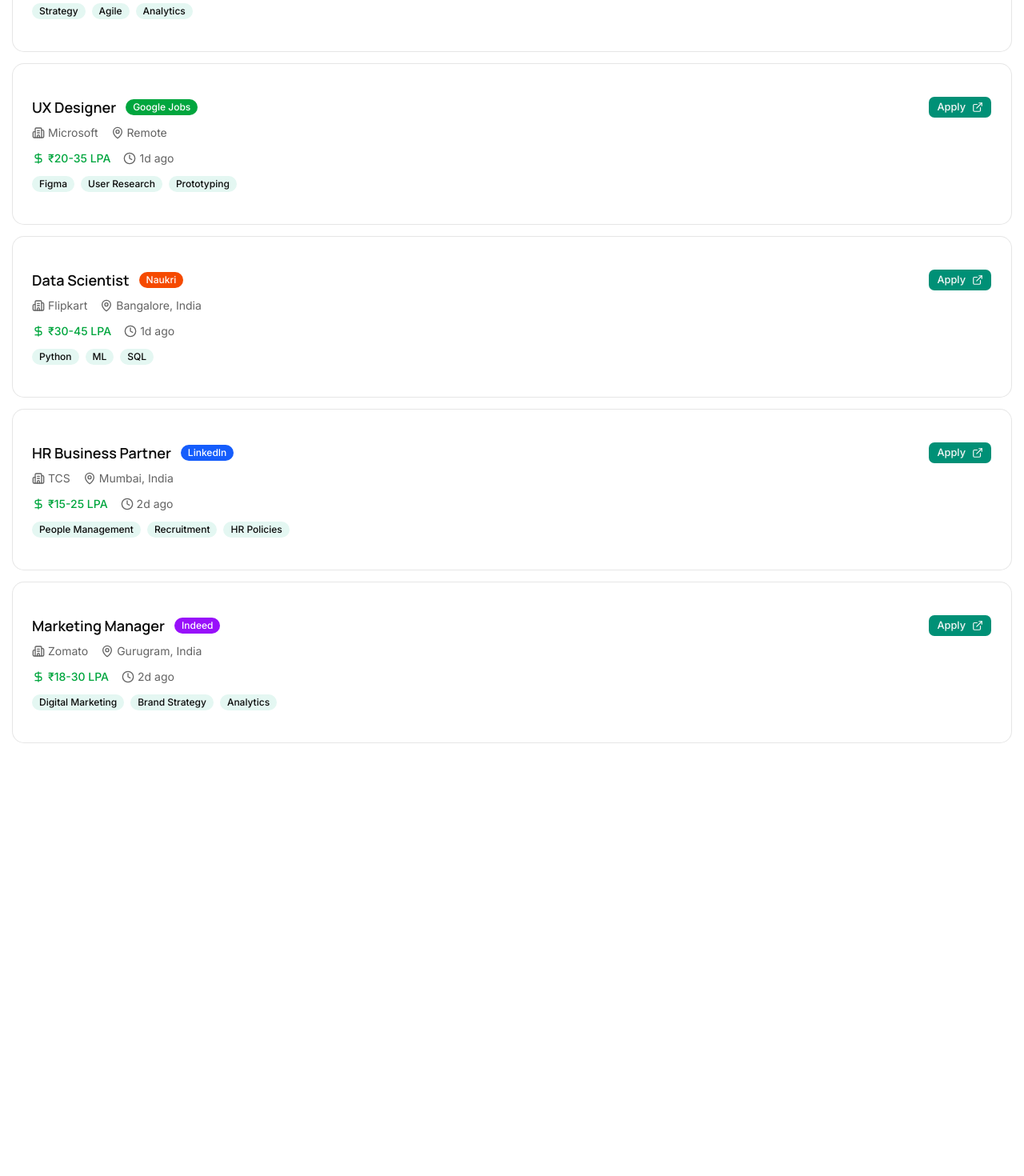
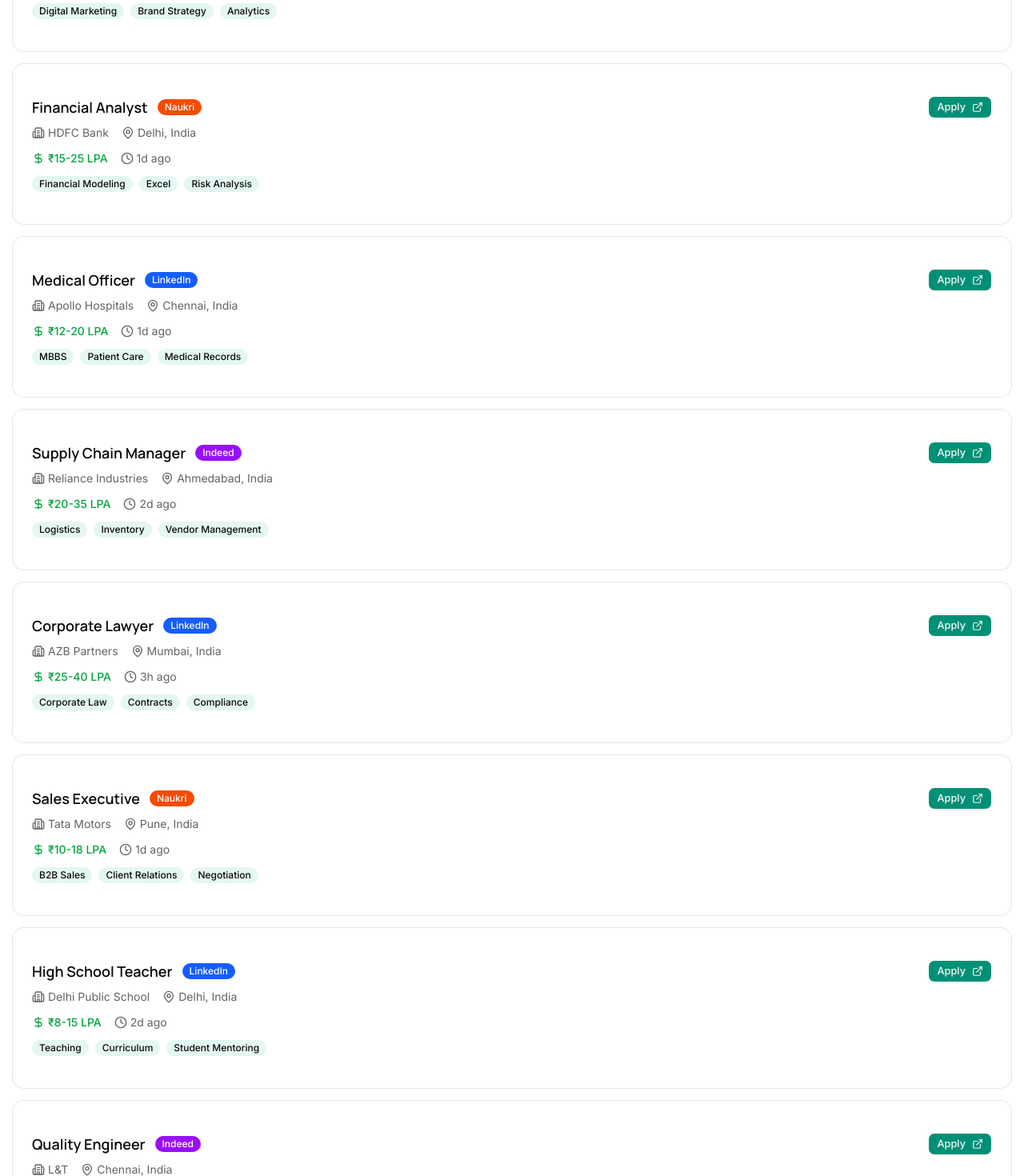
Before and after one commit to securexg/beyond-resume, a Next.js app: page /jobs in a window 1280 px wide. Shown: the part 660-2130 px from the top of the page at 80% size. Before the commit the page ends 1636 px from the top, so only its background shows below. Built offline with nearby package versions, Linux system fonts and the light colour scheme.

Commit message:
Make platform domain-agnostic: expand to all industries

```diff
--- a/app/jobs/page.tsx
+++ b/app/jobs/page.tsx
@@ -33,18 +33,102 @@
   },
   {
     id: 2,
-    title: "Product Manager",
-    company: "Amazon",
-    location: "Hyderabad, India",
-    salary: "₹25-40 LPA",
+    title: "Marketing Manager",
+    company: "Unilever",
+    location: "Mumbai, India",
+    salary: "₹18-30 LPA",
     posted: "5h ago",
     source: "Indeed",
     sourceColor: "bg-purple-600",
-    tags: ["Strategy", "Agile", "Analytics"],
+    tags: ["Digital Marketing", "Brand Strategy", "Analytics"],
     link: "https://www.indeed.com",
   },
   {
     id: 3,
+    title: "Financial Analyst",
+    company: "HDFC Bank",
+    location: "Delhi, India",
+    salary: "₹15-25 LPA",
+    posted: "1d ago",
+    source: "Naukri",
+    sourceColor: "bg-orange-600",
+    tags: ["Financial Modeling", "Excel", "Risk Analysis"],
+    link: "https://www.naukri.com",
+  },
+  {
+    id: 4,
+    title: "Medical Officer",
+    company: "Apollo Hospitals",
+    location: "Chennai, India",
+    salary: "₹12-20 LPA",
+    posted: "1d ago",
+    source: "LinkedIn",
+    sourceColor: "bg-blue-600",
+    tags: ["MBBS", "Patient Care", "Medical Records"],
+    link: "https://www.linkedin.com/jobs",
+  },
+  {
+    id: 5,
+    title: "Supply Chain Manager",
+    company: "Reliance Industries",
+    location: "Ahmedabad, India",
+    salary: "₹20-35 LPA",
+    posted: "2d ago",
+    source: "Indeed",
+    sourceColor: "bg-purple-600",
+    tags: ["Logistics", "Inventory", "Vendor Management"],
+    link: "https://www.indeed.com",
+  },
+  {
+    id: 6,
+    title: "Corporate Lawyer",
+    company: "AZB Partners",
+    location: "Mumbai, India",
+    salary: "₹25-40 LPA",
+    posted: "3h ago",
+    source: "LinkedIn",
+    sourceColor: "bg-blue-600",
+    tags: ["Corporate Law", "Contracts", "Compliance"],
+    link: "https://www.linkedin.com/jobs",
+  },
+  {
+    id: 7,
+    title: "Sales Executive",
+    company: "Tata Motors",
+    location: "Pune, India",
+    salary: "₹10-18 LPA",
+    posted: "1d ago",
+    source: "Naukri",
+    sourceColor: "bg-orange-600",
+    tags: ["B2B Sales", "Client Relations", "Negotiation"],
+    link: "https://www.naukri.com",
+  },
+  {
+    id: 8,
+    title: "High School Teacher",
+    company: "Delhi Public School",
+    location: "Delhi, India",
+    salary: "₹8-15 LPA",
+    posted: "2d ago",
+    source: "LinkedIn",
+    sourceColor: "bg-blue-600",
+    tags: ["Teaching", "Curriculum", "Student Mentoring"],
+    link: "https://www.linkedin.com/jobs",
+  },
+  {
+    id: 9,
+    title: "Quality Engineer",
+    company: "L&T",
+    location: "Chennai, India",
+    salary: "₹12-22 LPA",
+    posted: "4h ago",
+    source: "Indeed",
+    sourceColor: "bg-purple-600",
+    tags: ["Quality Control", "Testing", "ISO Standards"],
+    link: "https://www.indeed.com",
+  },
+  {
+    id: 10,
     title: "UX Designer",
     company: "Microsoft",
     location: "Remote",
@@ -56,40 +140,28 @@
     link: "https://www.google.com/about/careers",
   },
   {
-    id: 4,
-    title: "Data Scientist",
-    company: "Flipkart",
-    location: "Bangalore, India",
-    salary: "₹30-45 LPA",
-    posted: "1d ago",
-    source: "Naukri",
-    sourceColor: "bg-orange-600",
-    tags: ["Python", "ML", "SQL"],
-    link: "https://www.naukri.com",
-  },
-  {
-    id: 5,
-    title: "HR Business Partner",
-    company: "TCS",
-    location: "Mumbai, India",
-    salary: "₹15-25 LPA",
-    posted: "2d ago",
+    id: 11,
+    title: "Product Manager",
+    company: "Amazon",
+    location: "Hyderabad, India",
+    salary: "₹25-40 LPA",
+    posted: "5h ago",
     source: "LinkedIn",
     sourceColor: "bg-blue-600",
-    tags: ["People Management", "Recruitment", "HR Policies"],
+    tags: ["Strategy", "Agile", "Analytics"],
     link: "https://www.linkedin.com/jobs",
   },
   {
-    id: 6,
-    title: "Marketing Manager",
-    company: "Zomato",
-    location: "Gurugram, India",
-    salary: "₹18-30 LPA",
-    posted: "2d ago",
-    source: "Indeed",
-    sourceColor: "bg-purple-600",
-    tags: ["Digital Marketing", "Brand Strategy", "Analytics"],
-    link: "https://www.indeed.com",
+    id: 12,
+    title: "Nurse",
+    company: "Fortis Healthcare",
+    location: "Bangalore, India",
+    salary: "₹6-12 LPA",
+    posted: "6h ago",
+    source: "Naukri",
+    sourceColor: "bg-orange-600",
+    tags: ["Patient Care", "Medical Assistance", "BLS"],
+    link: "https://www.naukri.com",
   },
 ];
 
--- a/app/onboarding/page.tsx
+++ b/app/onboarding/page.tsx
@@ -26,11 +26,13 @@
 
 const segments = [
   { id: "tech", name: "Technology", icon: Cpu, color: "bg-blue-500/10 text-blue-500 border-blue-500/20" },
-  { id: "management", name: "Management", icon: Building2, color: "bg-purple-500/10 text-purple-500 border-purple-500/20" },
-  { id: "design", name: "Design", icon: Briefcase, color: "bg-pink-500/10 text-pink-500 border-pink-500/20" },
-  { id: "hr", name: "HR", icon: Globe, color: "bg-green-500/10 text-green-500 border-green-500/20" },
+  { id: "healthcare", name: "Healthcare", icon: Globe, color: "bg-emerald-500/10 text-emerald-500 border-emerald-500/20" },
+  { id: "finance", name: "Finance", icon: DollarSign, color: "bg-yellow-500/10 text-yellow-500 border-yellow-500/20" },
   { id: "marketing", name: "Marketing", icon: TrendingUp, color: "bg-orange-500/10 text-orange-500 border-orange-500/20" },
-  { id: "finance", name: "Finance", icon: DollarSign, color: "bg-yellow-500/10 text-yellow-500 border-yellow-500/20" },
+  { id: "education", name: "Education", icon: Briefcase, color: "bg-purple-500/10 text-purple-500 border-purple-500/20" },
+  { id: "manufacturing", name: "Manufacturing", icon: Building2, color: "bg-pink-500/10 text-pink-500 border-pink-500/20" },
+  { id: "legal", name: "Legal", icon: CheckCircle, color: "bg-indigo-500/10 text-indigo-500 border-indigo-500/20" },
+  { id: "sales", name: "Sales", icon: ArrowRight, color: "bg-rose-500/10 text-rose-500 border-rose-500/20" },
 ];
 
 const steps = [
--- a/app/page.tsx
+++ b/app/page.tsx
@@ -27,7 +27,7 @@
 
 const tips = [
   { icon: Lightbulb, text: "80% of jobs are filled through networking — start building connections early", color: "text-yellow-400" },
-  { icon: Target, text: "AI/ML engineers saw a 45% salary increase in India this year", color: "text-cyan-400" },
+  { icon: Target, text: "Professionals with strong portfolios see 45% more interview callbacks", color: "text-cyan-400" },
   { icon: Zap, text: "Candidates with ATS-optimized resumes are 3x more likely to get interviews", color: "text-purple-400" },
   { icon: Heart, text: "Companies hiring for culture fit value passion projects — showcase yours", color: "text-pink-400" },
   { icon: CheckCircle, text: "Mock interviews improve success rate by 60% — practice with our prep tool", color: "text-emerald-400" },
@@ -53,8 +53,8 @@
   },
   {
     icon: TrendingUp,
-    title: "Salary Benchmarks",
-    description: "Compare expected salary ranges for your target role across Indian cities with real market data.",
+    title: "Market Insights",
+    description: "Explore hiring trends, salary benchmarks, and growth opportunities across all industries and locations.",
     href: "/trends",
     color: "from-emerald-500/20 to-green-500/20",
     iconColor: "text-emerald-400",
@@ -119,10 +119,14 @@
 ];
 
 const marketInsights = [
-  { sector: "Technology", growth: "+45%", roles: "AI Engineer, Cloud Architect, DevOps", salary: "₹25-50 LPA", color: "border-cyan-500/30" },
-  { sector: "Product & Design", growth: "+35%", roles: "Product Manager, UX Designer, Design Lead", salary: "₹18-35 LPA", color: "border-purple-500/30" },
-  { sector: "Management", growth: "+28%", roles: "Scrum Master, Ops Manager, Strategy Lead", salary: "₹20-40 LPA", color: "border-emerald-500/30" },
-  { sector: "Data & Analytics", growth: "+40%", roles: "Data Scientist, ML Engineer, BI Analyst", salary: "₹22-45 LPA", color: "border-orange-500/30" },
+  { sector: "Technology", growth: "+45%", roles: "Software Engineer, Product Manager, Data Analyst", salary: "₹15-50 LPA", color: "border-cyan-500/30" },
+  { sector: "Healthcare", growth: "+38%", roles: "Doctor, Nurse, Medical Researcher, Healthcare Admin", salary: "₹8-40 LPA", color: "border-emerald-500/30" },
+  { sector: "Finance", growth: "+32%", roles: "Financial Analyst, Investment Banker, Accountant, Risk Manager", salary: "₹12-45 LPA", color: "border-blue-500/30" },
+  { sector: "Marketing", growth: "+35%", roles: "Digital Marketer, Brand Manager, Content Strategist, SEO Specialist", salary: "₹8-30 LPA", color: "border-purple-500/30" },
+  { sector: "Education", growth: "+28%", roles: "Teacher, Professor, EdTech Specialist, Curriculum Designer", salary: "₹6-25 LPA", color: "border-orange-500/30" },
+  { sector: "Manufacturing", growth: "+25%", roles: "Production Manager, Quality Engineer, Supply Chain Analyst", salary: "₹10-35 LPA", color: "border-pink-500/30" },
+  { sector: "Legal", growth: "+30%", roles: "Corporate Lawyer, Legal Counsel, Compliance Officer, Patent Attorney", salary: "₹15-50 LPA", color: "border-indigo-500/30" },
+  { sector: "Sales", growth: "+40%", roles: "Sales Manager, Business Development, Account Executive, Sales Analyst", salary: "₹10-40 LPA", color: "border-rose-500/30" },
 ];
 
 export default function Home() {
@@ -461,10 +465,10 @@
             className="text-center mb-14"
           >
             <h2 className="font-heading text-3xl md:text-4xl font-medium mb-4">
-              India Job Market Snapshot
+              Job Market Snapshot
             </h2>
             <p className="text-xl text-muted-foreground max-w-2xl mx-auto">
-              Live sector-wise growth, top roles, and salary benchmarks
+              Growth trends, top roles, and salary benchmarks across all industries
             </p>
           </motion.div>
 
--- a/app/trends/page.tsx
+++ b/app/trends/page.tsx
@@ -21,53 +21,103 @@
     growth: "+45%",
     status: "high",
     description: "AI/ML and Cloud Computing leading growth",
-    topRoles: ["AI Engineer", "Cloud Architect", "DevOps Engineer"],
-    avgSalary: "₹25-40 LPA",
+    topRoles: ["Software Engineer", "Data Analyst", "Product Manager"],
+    avgSalary: "₹15-50 LPA",
   },
   {
-    category: "Management",
+    category: "Healthcare",
+    growth: "+38%",
+    status: "high",
+    description: "Medical and healthcare services expanding",
+    topRoles: ["Doctor", "Nurse", "Healthcare Administrator"],
+    avgSalary: "₹8-40 LPA",
+  },
+  {
+    category: "Finance",
+    growth: "+32%",
+    status: "high",
+    description: "Banking and financial services growing",
+    topRoles: ["Financial Analyst", "Investment Banker", "Accountant"],
+    avgSalary: "₹12-45 LPA",
+  },
+  {
+    category: "Marketing",
+    growth: "+35%",
+    status: "high",
+    description: "Digital marketing and brand management",
+    topRoles: ["Digital Marketer", "Brand Manager", "Content Strategist"],
+    avgSalary: "₹8-30 LPA",
+  },
+  {
+    category: "Education",
     growth: "+28%",
     status: "medium",
-    description: "Product and Project Management in demand",
-    topRoles: ["Product Manager", "Scrum Master", "Operations Manager"],
-    avgSalary: "₹20-35 LPA",
+    description: "EdTech and teaching opportunities",
+    topRoles: ["Teacher", "Professor", "EdTech Specialist"],
+    avgSalary: "₹6-25 LPA",
   },
   {
-    category: "Design",
-    growth: "+35%",
-    status: "high",
-    description: "UX/UI and Product Design growing rapidly",
-    topRoles: ["UX Designer", "Product Designer", "Design Lead"],
-    avgSalary: "₹15-30 LPA",
+    category: "Manufacturing",
+    growth: "+25%",
+    status: "medium",
+    description: "Production and supply chain management",
+    topRoles: ["Production Manager", "Quality Engineer", "Supply Chain Analyst"],
+    avgSalary: "₹10-35 LPA",
   },
   {
-    category: "HR",
-    growth: "+18%",
+    category: "Legal",
+    growth: "+30%",
     status: "medium",
-    description: "HR Tech and People Analytics emerging",
-    topRoles: ["HR Business Partner", "Talent Acquisition", "People Analytics"],
-    avgSalary: "₹12-25 LPA",
+    description: "Corporate law and compliance",
+    topRoles: ["Corporate Lawyer", "Legal Counsel", "Compliance Officer"],
+    avgSalary: "₹15-50 LPA",
+  },
+  {
+    category: "Sales",
+    growth: "+40%",
+    status: "high",
+    description: "Business development and sales",
+    topRoles: ["Sales Manager", "Business Development", "Account Executive"],
+    avgSalary: "₹10-40 LPA",
   },
 ];
 
 const globalTrends = [
   {
     region: "North America",
-    topSectors: ["AI/ML", "Healthcare Tech", "Clean Energy"],
+    topSectors: ["Healthcare", "Technology", "Finance", "Manufacturing"],
     growth: "+32%",
     opportunities: "High",
   },
   {
     region: "Europe",
-    topSectors: ["Fintech", "Sustainability", "Cybersecurity"],
+    topSectors: ["Green Energy", "Manufacturing", "Finance", "Healthcare"],
     growth: "+24%",
     opportunities: "Medium",
   },
   {
     region: "Asia Pacific",
-    topSectors: ["E-commerce", "Digital Payments", "EdTech"],
+    topSectors: ["Technology", "Manufacturing", "Healthcare", "E-commerce"],
     growth: "+38%",
     opportunities: "High",
+  },
+  {
+    region: "Middle East",
+    topSectors: ["Construction", "Oil & Gas", "Finance", "Healthcare"],
+    growth: "+28%",
+    opportunities: "Medium",
+  },
+  {
+    region: "Latin America",
+    topSectors: ["Agriculture", "Mining", "Manufacturing", "Technology"],
+    growth: "+22%",
+    opportunities: "Medium",
+  },
+  {
+    region: "Africa",
+    topSectors: ["Agriculture", "Mining", "Telecom", "Healthcare"],
+    growth: "+26%",
+    opportunities: "Growing",
   },
 ];
 
```
Also changed, not shown: app/interview-prep/page.tsx (+11 -12 lines).
